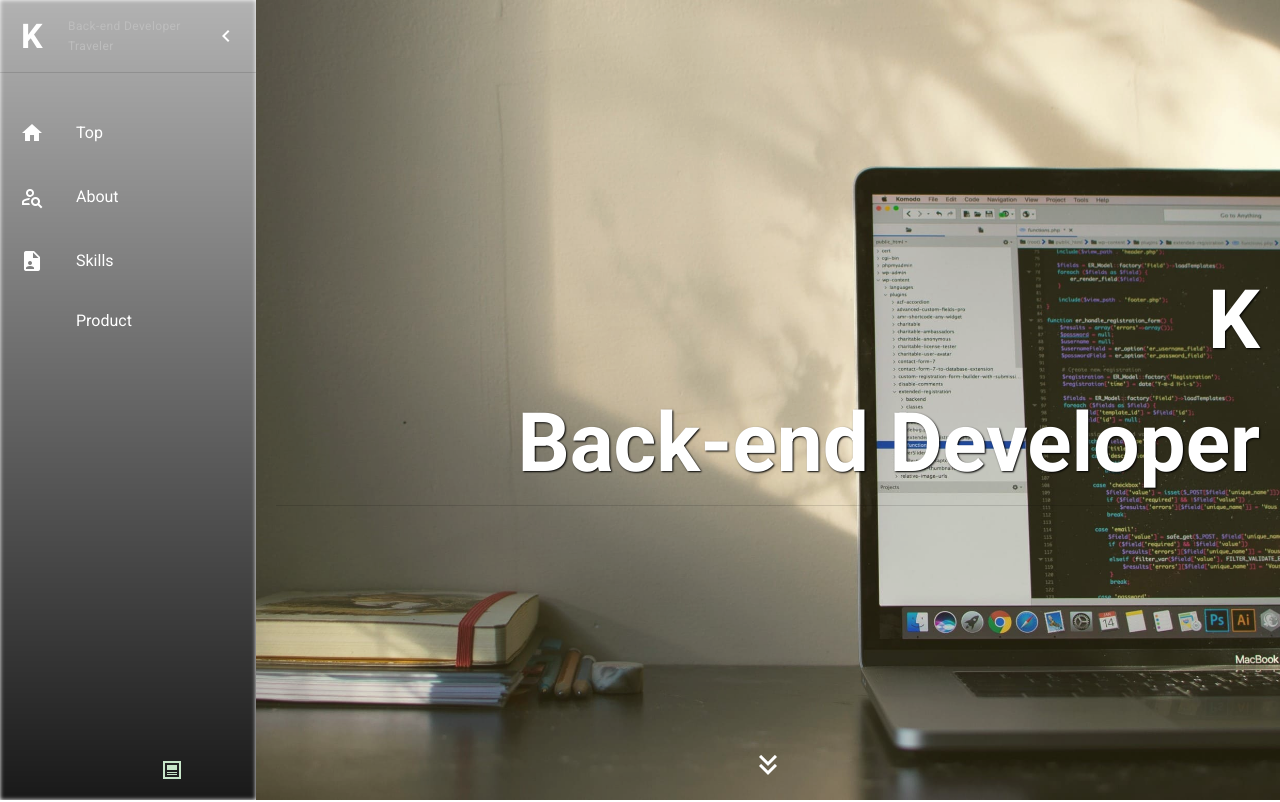
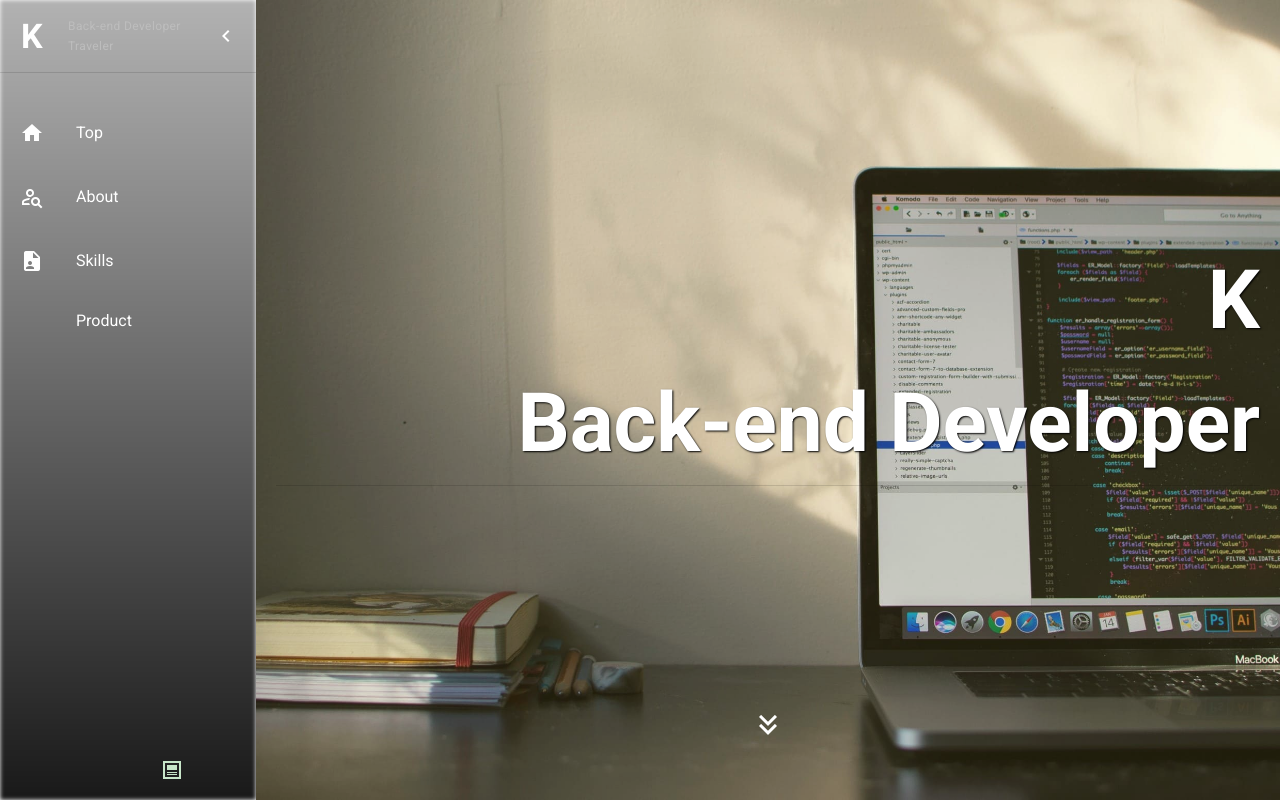
Before and after one commit to k-urtica/k-urtica.github.io, a Nuxt app: page / in a window 1280 px wide. Shown: the top 802 px of the page. Built offline with nearby package versions, Linux system fonts and the light colour scheme.

Commit message:
💄 Add  margin

```diff
--- a/components/main/HeaderHero.vue
+++ b/components/main/HeaderHero.vue
@@ -26,7 +26,7 @@
           </v-col>
         </v-row>
         <v-btn
-          class="btn-scroll mt-auto mx-auto"
+          class="btn-scroll mt-auto mx-auto mb-10"
           icon
           @click="$vuetify.goTo('#profile', options)"
           ><v-icon large color="white">mdi-chevron-double-down</v-icon></v-btn
```
